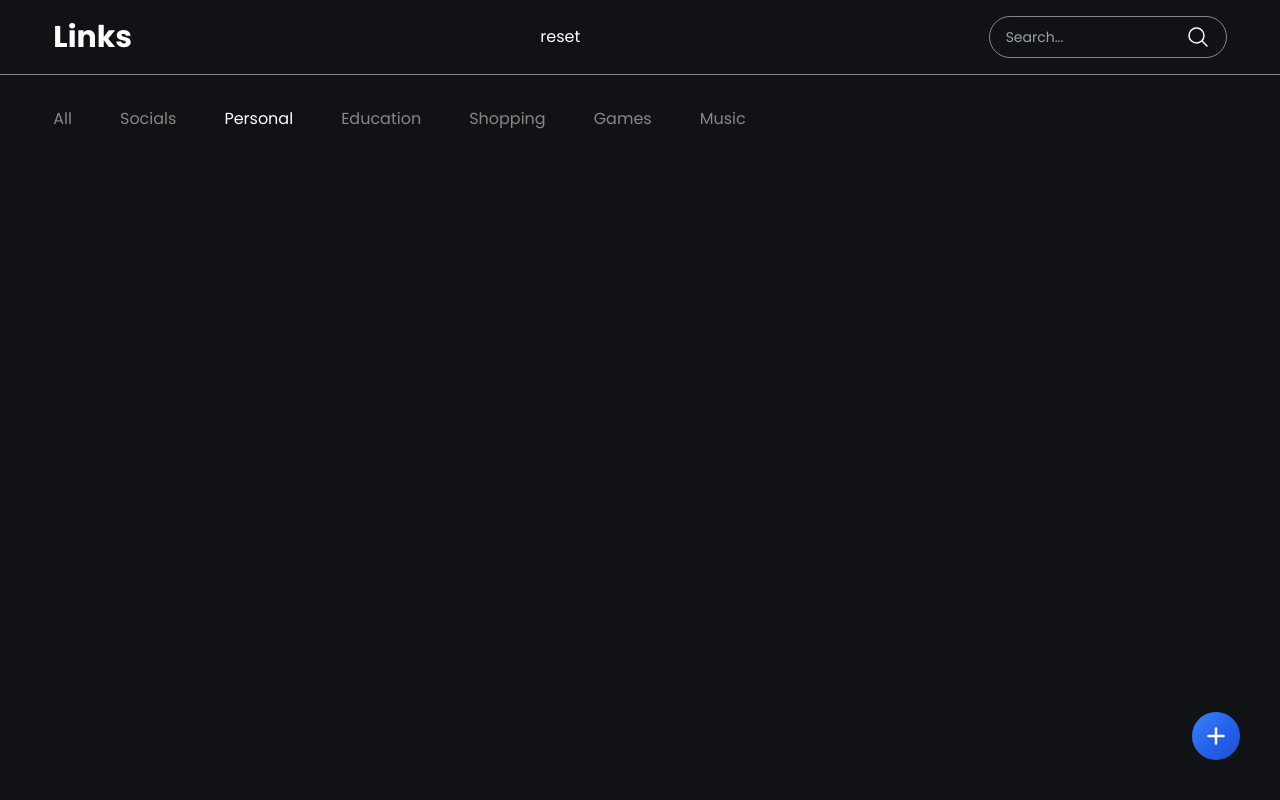
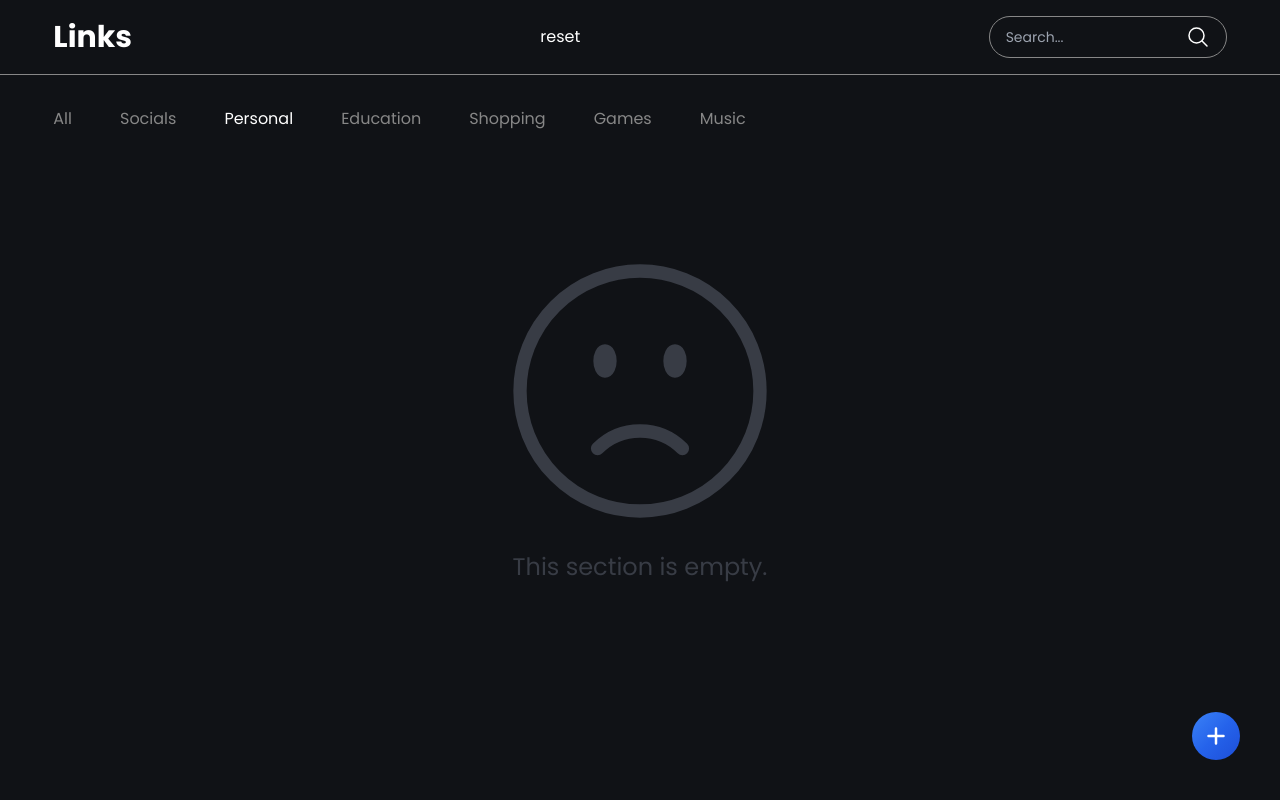
Before and after one commit to Janjanny/link-app-react, a React (Vite) app: page / in a window 1280 px wide. Both pictures are taken after a click on the element "Personal". Shown: the top 800 px of the page. Built offline with nearby package versions, Linux system fonts and the light colour scheme.

Commit message:
style empty display

```diff
--- a/src/App.jsx
+++ b/src/App.jsx
@@ -2,6 +2,7 @@ import ActionButton from "./components/ActionButton";
 import Bookmarks from "./components/Bookmarks";
 import Categories from "./components/Categories";
 import Footer from "./components/Footer";
+import IsEmpty from "./components/IsEmpty";
 import Navbar from "./components/Navbar";
 import Notification from "./components/Notification";
 import { getBookmarks, addBookmark } from "./data";
@@ -65,8 +66,6 @@ function App() {
   }
 
 
-
-
   // category functions
   const [currentCategory, setCurrentCategory] = useState("All")
 
@@ -84,6 +83,7 @@ function App() {
       <main className=" w-full min-h-screen mx-auto bg-black ">
         <Categories categoryFn={changeCategory} />
         {isNotifActive && <Notification notificationMessage={notification} setNotifActive={setNotifActive}/>}
+        {/* <IsEmpty/> */}
         <Bookmarks bookmarks={bookmarks} setBookmarks={setBookmarks} deleteBookmark={deleteBookmark} currentCategory={currentCategory} />
         <ActionButton isActive={isActive} setActive={setActive} openLinkModal={openLinkModal} setOpenLinkModal={setOpenLinkModal} openCtgryModal={openCtgryModal} setOpenCtgryModal={setOpenCtgryModal} handleAddBookmark={handleAddBookmark}/>
       </main>
--- a/src/components/Bookmarks.jsx
+++ b/src/components/Bookmarks.jsx
@@ -2,14 +2,41 @@ import React from 'react'
 import Card from './Card'
 import { getBookmarks } from '../data'
 import { useState } from 'react'
+import IsEmpty from './IsEmpty'
 
 
 const Bookmarks = ({bookmarks, setBookmarks, deleteBookmark, currentCategory}) => {
 
 
   return (
-    <div className='w-11/12 mx-auto mt-5 grid grid-cols-2 md:grid-cols-3 lg:grid-cols-5 col-auto gap-4 pb-[12rem]'>
-      {currentCategory == "All" ? bookmarks.map((bookmark, index) => (<Card name={bookmark.title} desc={bookmark.description} link={bookmark.url} img={bookmark.image} key={index} index={index} deleteBookmark={deleteBookmark}/>) ): bookmarks.filter((bookmark) => bookmark.category == currentCategory).map((bookmark, index) => (<Card name={bookmark.title} desc={bookmark.description} link={bookmark.url} img={bookmark.image} key={index} index={index} deleteBookmark={deleteBookmark}/>) )}
+    <div className='w-11/12 min-h-screen mx-auto mt-5 grid grid-cols-2 md:grid-cols-3 lg:grid-cols-5 col-auto gap-4 pb-[12rem] relative'>
+
+
+      {bookmarks.filter((bookmark) => currentCategory === "All" || bookmark.category === currentCategory).length === 0 ? (<IsEmpty/>) : bookmarks.filter((bookmark) => currentCategory === "All" || bookmark.category === currentCategory).map((bookmark, index) => (<Card
+      name={bookmark.title}
+      desc={bookmark.description}
+      link={bookmark.url}
+      img={bookmark.image}
+      key={index}
+      index={index}
+      deleteBookmark={deleteBookmark}
+      />))}
+
+      {/* {bookmarks.filter((bookmark) => currentCategory === "All" || bookmark.category === currentCategory).length === 0 ? (
+  <IsEmpty />
+) : (
+  bookmarks.filter((bookmark) => currentCategory === "All" || bookmark.category === currentCategory).map((bookmark, index) => (
+    <Card
+      name={bookmark.title}
+      desc={bookmark.description}
+      link={bookmark.url}
+      img={bookmark.image}
+      key={index}
+      index={index}
+      deleteBookmark={deleteBookmark}
+    />
+  ))
+)} */}
 
 
     </div>
--- /dev/null
+++ b/src/components/IsEmpty.jsx
@@ -0,0 +1,17 @@
+import React from 'react'
+
+const IsEmpty = () => {
+  return (
+    <div className=' w-full h-full flex justify-center absolute'>
+        <div className="message text-[#383C45] flex mt-[3rem] items-center flex-col">
+            <svg xmlns="http://www.w3.org/2000/svg" fill="none" viewBox="0 0 24 24" strokeWidth={1} stroke="currentColor" className=" size-[20rem]">
+            <path strokeLinecap="round" strokeLinejoin="round" d="M15.182 16.318A4.486 4.486 0 0 0 12.016 15a4.486 4.486 0 0 0-3.198 1.318M21 12a9 9 0 1 1-18 0 9 9 0 0 1 18 0ZM9.75 9.75c0 .414-.168.75-.375.75S9 10.164 9 9.75 9.168 9 9.375 9s.375.336.375.75Zm-.375 0h.008v.015h-.008V9.75Zm5.625 0c0 .414-.168.75-.375.75s-.375-.336-.375-.75.168-.75.375-.75.375.336.375.75Zm-.375 0h.008v.015h-.008V9.75Z" />
+            </svg>
+
+            <h1 className=' text-current text-2xl'>This section is empty.</h1>
+        </div>
+    </div>
+  )
+}
+
+export default IsEmpty
--- a/src/components/Notification.jsx
+++ b/src/components/Notification.jsx
@@ -1,29 +1,15 @@
 import React, { useEffect, useState } from 'react'
 
 const Notification = ({notificationMessage, setNotifActive}) => {
-  const [scrollPosition, setScrollPosition] = useState({top: 0, left: 0});
-
-  // update scroll position
-  useEffect(() => {
-    const handleScroll = () => {
-      setScrollPosition({top: window.scrollY, left: window.scrollX})
-    }
-
-    window.addEventListener('scroll', handleScroll);
-
-    // clean up event listener
-    return () => {
-      window.removeEventListener('scroll', handleScroll)
-    }
 
 
-  }, [])
 
   return (
 
     <>
-    <div className=" overflow-hidden">
-    <div className='absolute inset-0 bg-black bg-opacity-50 backdrop-blur-sm cursor-pointer z-10 w-screen h-screen' style={{top:`calc(50% + ${scrollPosition.top}px)`, left: `calc(50% + ${scrollPosition.left}px)`, transform: `translate(-50%, -50%)`}} ></div>
+    <div className=" overflow-hidden fixed top-0 left-0 w-screen h-screen flex items-center justify-center z-50">
+      {/* blur bg */}
+    <div className='absolute inset-0 bg-black bg-opacity-50 backdrop-blur-sm cursor-pointer z-10 w-screen h-screen' ></div>
     <div className=' text-white absolute top-1/2 left-1/2 translate-x-[-50%] translate-y-[-50%] z-[11] px-[2.5rem] py-[2.5rem] bg-black-card shadow-md rounded-md flex flex-col justify-center items-center'>
         <h1 className=' text-lg mb-7 flex items-center gap-2'> <svg xmlns="http://www.w3.org/2000/svg" fill="none" viewBox="0 0 24 24" strokeWidth={1.5} stroke="currentColor" color='text-gray-500' className=" size-10">
   <path strokeLinecap="round" strokeLinejoin="round" d="M12 9v3.75m9-.75a9 9 0 1 1-18 0 9 9 0 0 1 18 0Zm-9 3.75h.008v.008H12v-.008Z" />
```
Also changed, not shown: 1 other file (tests, documents, lock files or other folders).
